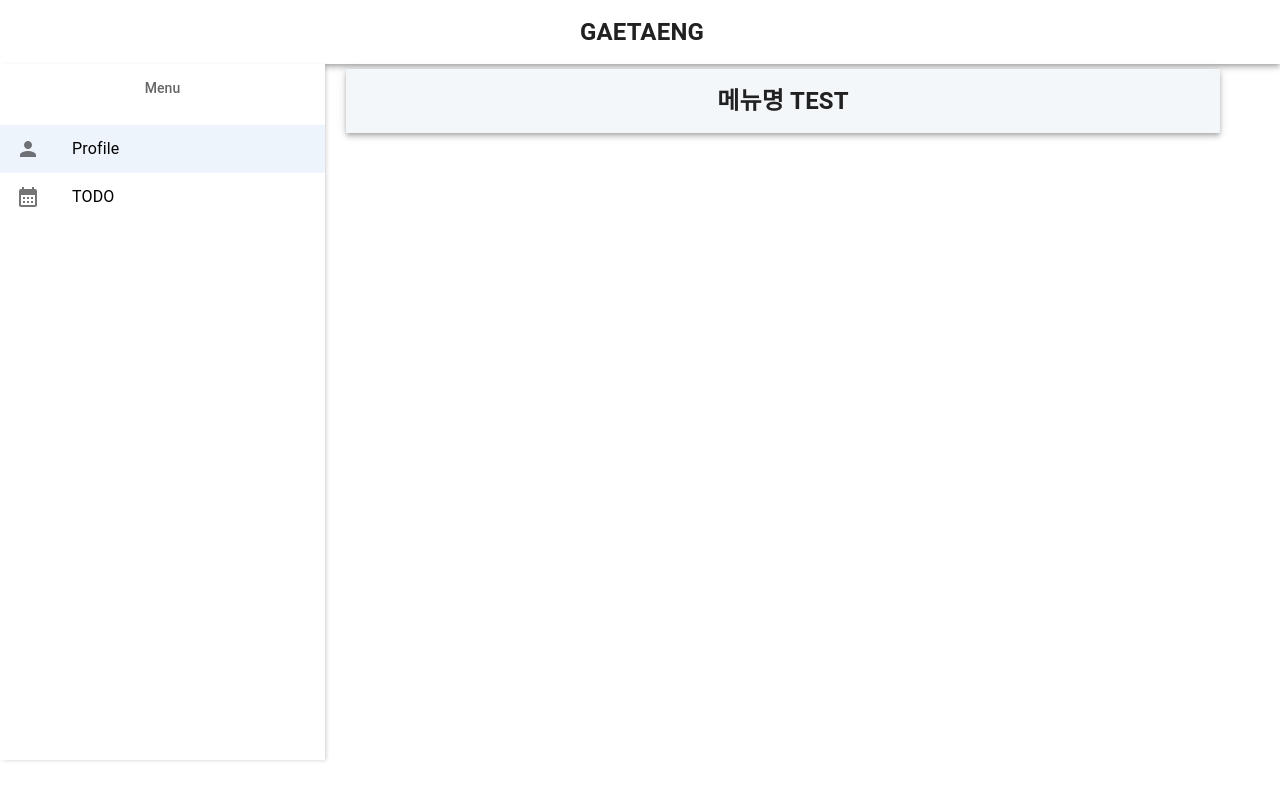
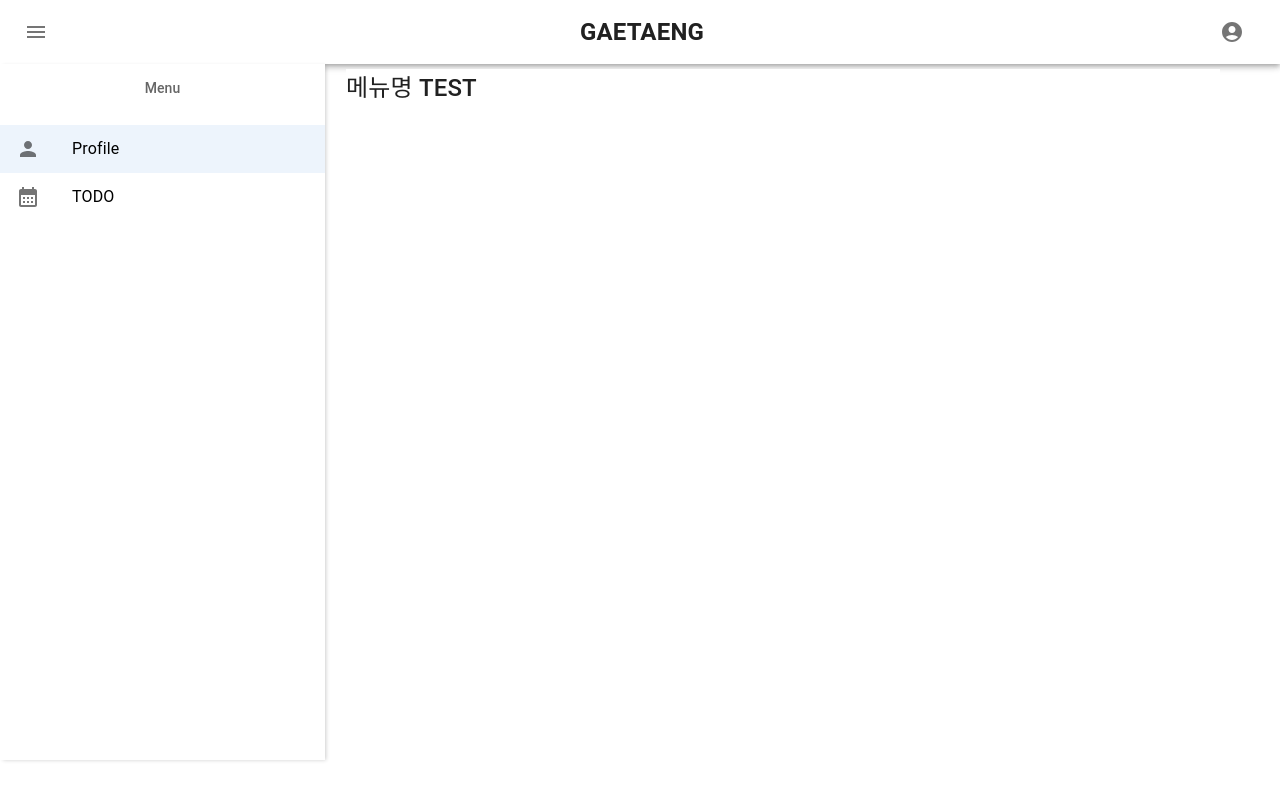
Before and after one commit to GaeTaeng/gaetaeng_ui, a React (Create React App) app: page / in a window 1280 px wide. Built offline with nearby package versions, Linux system fonts and the light colour scheme; what recoil-persist would draw is missing.

Commit message:
유진버프 디자인수정

```diff
--- a/src/Components/Header/Header.tsx
+++ b/src/Components/Header/Header.tsx
@@ -65,7 +65,7 @@ export default function Header() {
           <IconButton
             size="large"
             edge="start"
-            color="inherit"
+            color="default"
             aria-label="menu"
             sx={{ mr: 2 }}
             onClick={() => setIsFold(!is_fold)}
@@ -82,7 +82,7 @@ export default function Header() {
             aria-controls="menu-appbar"
             aria-haspopup="true"
             onClick={handleMenu}
-            color="inherit"
+            color="default"
             >
             <AccountCircle />
             </IconButton>
--- a/src/Components/MainContents.tsx
+++ b/src/Components/MainContents.tsx
@@ -13,15 +13,15 @@ function MainContents() {
       </header>
 
       <div className='App-contents'>
-      <Box sx={{ flexGrow: 1 }}>
-        <AppBar position="static" sx={{backgroundColor : "#f4f7fa"/*"RGB(0, 66, 0)"*/}}>
-          <Toolbar>
-            <Typography variant="h6" component="div" sx={{ flexGrow: 1, color:"#212121", fontSize:24, fontWeight:"bold" }}>
+      {/* <Box sx={{ flexGrow: 1 }}> */}
+        {/* <AppBar position="static" sx={{backgroundColor : "#f4f7fa"}}> */}
+          {/* <Toolbar> */}
+            <Typography variant="h6" component="div" sx={{ flexGrow: 1, color:"#212121", fontSize:24,  textAlign:"left", paddingRight:"30px"}}>
               메뉴명 TEST
             </Typography>
-          </Toolbar>
-        </AppBar>
-      </Box>
+          {/* </Toolbar> */}
+        {/* </AppBar> */}
+      {/* </Box> */}
 
         <AppRoutes />
 
```
